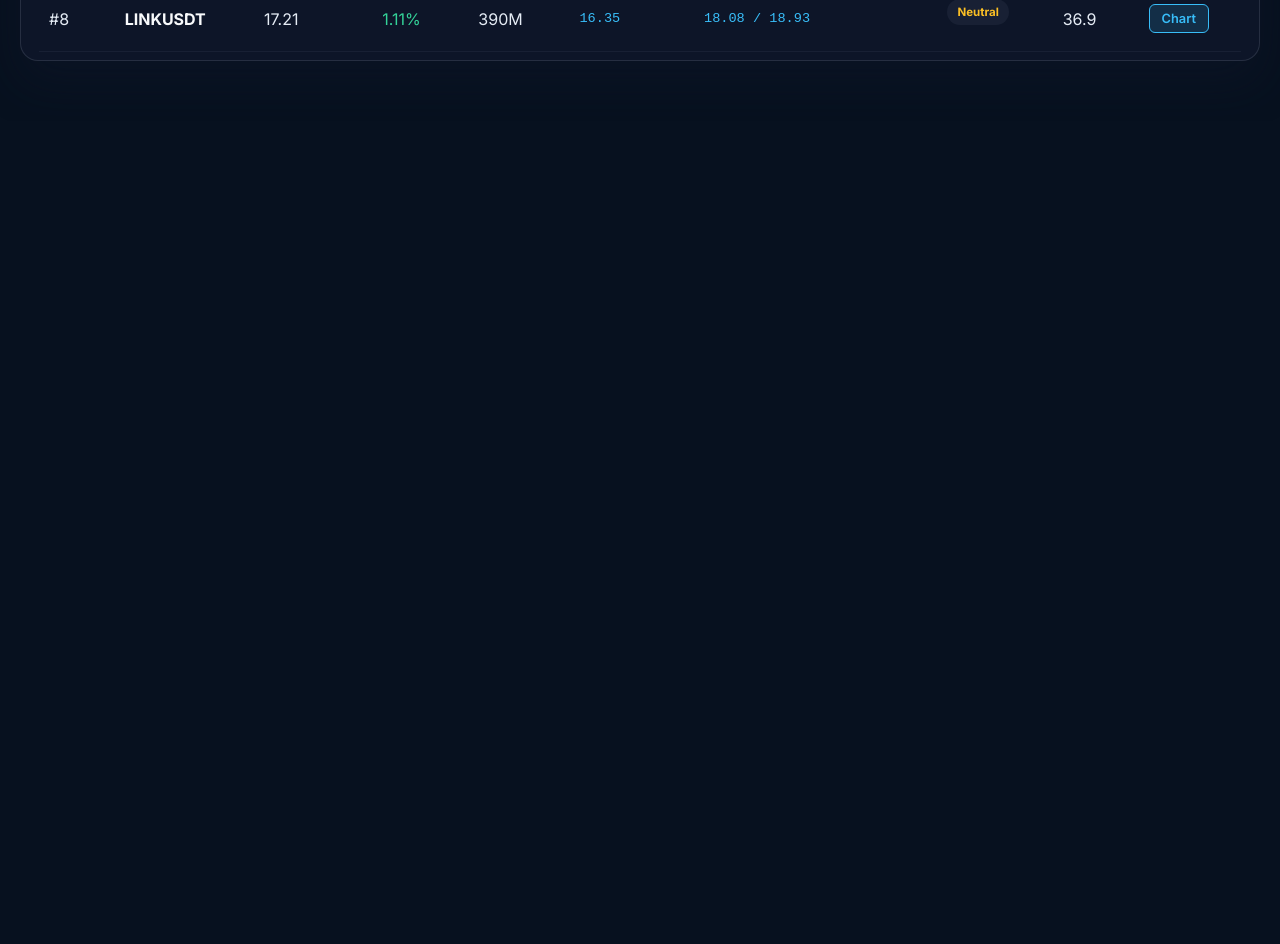
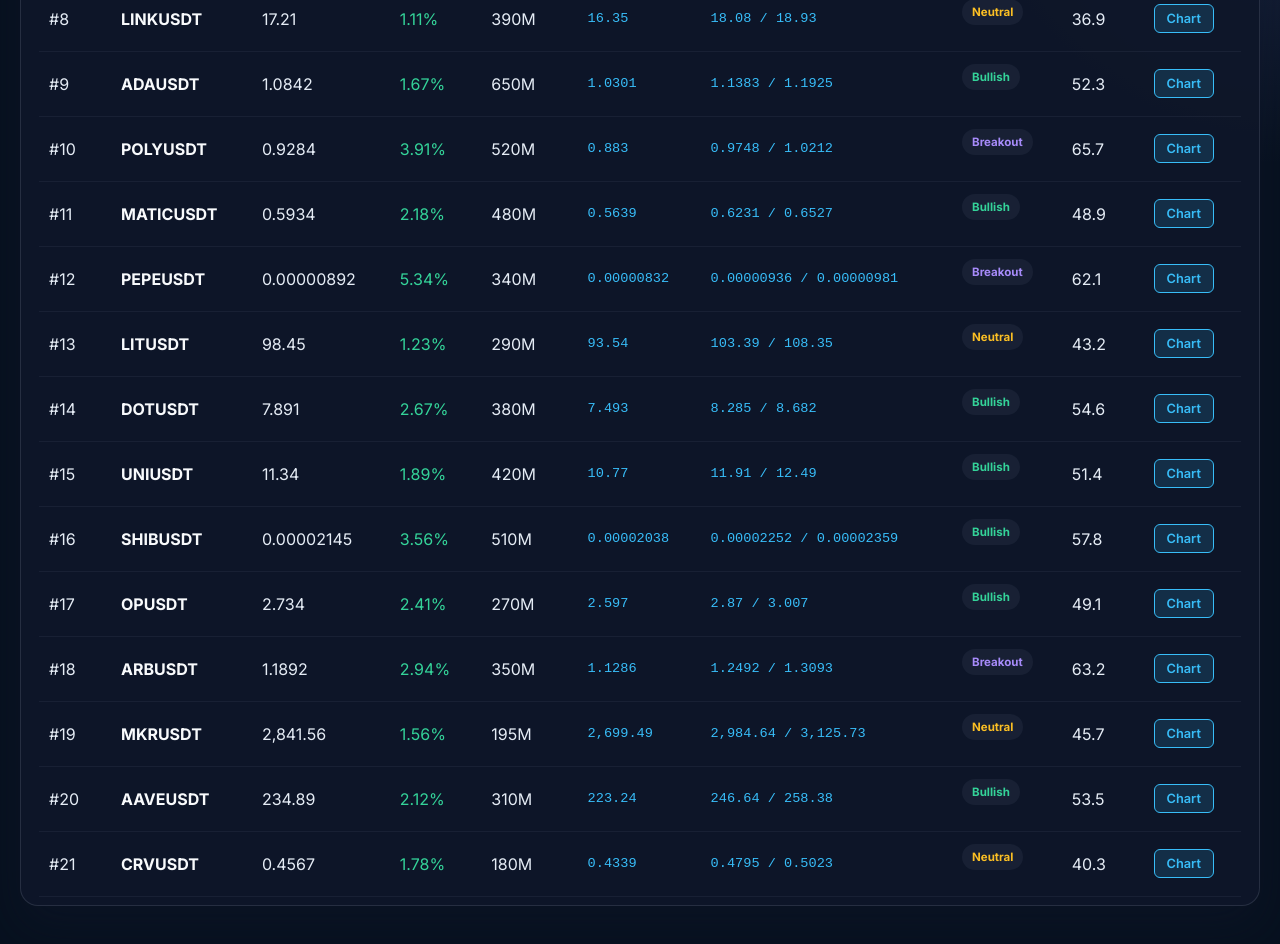
Before and after one commit to Alaba2345/bybit-coin-recommendation, a React (Vite) app: page / in a window 1280 px wide. Shown: the part 1320-2264 px from the top of the page. Before the commit the page ends 1441 px from the top, so only its background shows below. Built offline with nearby package versions, Linux system fonts and the light colour scheme; no server answers; the HTML template or start-up script is replaced by a standard one.

Commit message:
Add all major Bybit coins to dashboard

```diff
--- a/src/mockData.js
+++ b/src/mockData.js
@@ -103,6 +103,175 @@ export const mockCoins = [
     takeProfit1: 18.08,
     takeProfit2: 18.93,
   },
+  {
+    symbol: 'ADAUSDT',
+    lastPrice: 1.0842,
+    price24hPcnt: 1.67,
+    volume24h: 650000000,
+    turnover24h: 28500000000,
+    signal: 'Bullish',
+    score: 52.3,
+    volatility: 2.15,
+    stopLoss: 1.0301,
+    takeProfit1: 1.1383,
+    takeProfit2: 1.1925,
+  },
+  {
+    symbol: 'POLYUSDT',
+    lastPrice: 0.9284,
+    price24hPcnt: 3.91,
+    volume24h: 520000000,
+    turnover24h: 24200000000,
+    signal: 'Breakout',
+    score: 65.7,
+    volatility: 3.2,
+    stopLoss: 0.8830,
+    takeProfit1: 0.9748,
+    takeProfit2: 1.0212,
+  },
+  {
+    symbol: 'MATICUSDT',
+    lastPrice: 0.5934,
+    price24hPcnt: 2.18,
+    volume24h: 480000000,
+    turnover24h: 18900000000,
+    signal: 'Bullish',
+    score: 48.9,
+    volatility: 2.45,
+    stopLoss: 0.5639,
+    takeProfit1: 0.6231,
+    takeProfit2: 0.6527,
+  },
+  {
+    symbol: 'PEPEUSDT',
+    lastPrice: 0.00000892,
+    price24hPcnt: 5.34,
+    volume24h: 340000000,
+    turnover24h: 8900000000,
+    signal: 'Breakout',
+    score: 62.1,
+    volatility: 4.8,
+    stopLoss: 0.00000832,
+    takeProfit1: 0.00000936,
+    takeProfit2: 0.00000981,
+  },
+  {
+    symbol: 'LITUSDT',
+    lastPrice: 98.45,
+    price24hPcnt: 1.23,
+    volume24h: 290000000,
+    turnover24h: 14100000000,
+    signal: 'Neutral',
+    score: 43.2,
+    volatility: 1.9,
+    stopLoss: 93.54,
+    takeProfit1: 103.39,
+    takeProfit2: 108.35,
+  },
+  {
+    symbol: 'DOTUSDT',
+    lastPrice: 7.891,
+    price24hPcnt: 2.67,
+    volume24h: 380000000,
+    turnover24h: 16700000000,
+    signal: 'Bullish',
+    score: 54.6,
+    volatility: 2.34,
+    stopLoss: 7.493,
+    takeProfit1: 8.285,
+    takeProfit2: 8.682,
+  },
+  {
+    symbol: 'UNIUSDT',
+    lastPrice: 11.34,
+    price24hPcnt: 1.89,
+    volume24h: 420000000,
+    turnover24h: 19200000000,
+    signal: 'Bullish',
+    score: 51.4,
+    volatility: 2.11,
+    stopLoss: 10.77,
+    takeProfit1: 11.91,
+    takeProfit2: 12.49,
+  },
+  {
+    symbol: 'SHIBUSDT',
+    lastPrice: 0.00002145,
+    price24hPcnt: 3.56,
+    volume24h: 510000000,
+    turnover24h: 22100000000,
+    signal: 'Bullish',
+    score: 57.8,
+    volatility: 3.67,
+    stopLoss: 0.00002038,
+    takeProfit1: 0.00002252,
+    takeProfit2: 0.00002359,
+  },
+  {
+    symbol: 'OPUSDT',
+    lastPrice: 2.734,
+    price24hPcnt: 2.41,
+    volume24h: 270000000,
+    turnover24h: 9800000000,
+    signal: 'Bullish',
+    score: 49.1,
+    volatility: 2.56,
+    stopLoss: 2.597,
+    takeProfit1: 2.870,
+    takeProfit2: 3.007,
+  },
+  {
+    symbol: 'ARBUSDT',
+    lastPrice: 1.1892,
+    price24hPcnt: 2.94,
+    volume24h: 350000000,
+    turnover24h: 13500000000,
+    signal: 'Breakout',
+    score: 63.2,
+    volatility: 2.78,
+    stopLoss: 1.1286,
+    takeProfit1: 1.2492,
+    takeProfit2: 1.3093,
+  },
+  {
+    symbol: 'MKRUSDT',
+    lastPrice: 2841.56,
+    price24hPcnt: 1.56,
+    volume24h: 195000000,
+    turnover24h: 7200000000,
+    signal: 'Neutral',
+    score: 45.7,
+    volatility: 1.83,
+    stopLoss: 2699.49,
+    takeProfit1: 2984.64,
+    takeProfit2: 3125.73,
+  },
+  {
+    symbol: 'AAVEUSDT',
+    lastPrice: 234.89,
+    price24hPcnt: 2.12,
+    volume24h: 310000000,
+    turnover24h: 11500000000,
+    signal: 'Bullish',
+    score: 53.5,
+    volatility: 2.05,
+    stopLoss: 223.24,
+    takeProfit1: 246.64,
+    takeProfit2: 258.38,
+  },
+  {
+    symbol: 'CRVUSDT',
+    lastPrice: 0.4567,
+    price24hPcnt: 1.78,
+    volume24h: 180000000,
+    turnover24h: 6200000000,
+    signal: 'Neutral',
+    score: 40.3,
+    volatility: 2.34,
+    stopLoss: 0.4339,
+    takeProfit1: 0.4795,
+    takeProfit2: 0.5023,
+  },
 ];
 
 export const buildMockChart = (symbol) => {
```
